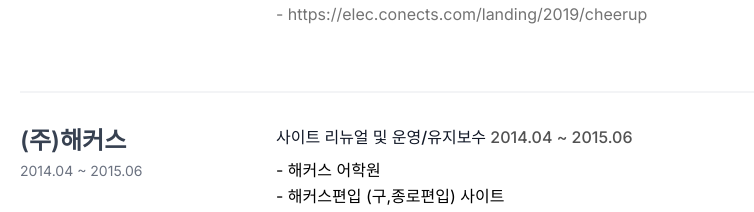
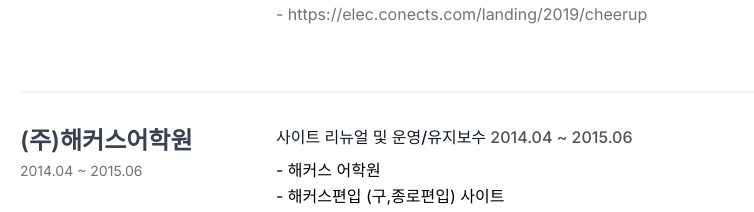
Before and after one commit to 831890/next-me, a Next.js app: page /about in a window 1280 px wide. Shown: the part 2281-2493 px from the top of the page, without its empty margins (0-754 px from the left). Built offline with nearby package versions, Linux system fonts and the light colour scheme.

Commit message:
update: about.js_04

```diff
--- a/src/app/about/page.js
+++ b/src/app/about/page.js
@@ -100,9 +100,8 @@
                 </div>
               </div>
             </div>
-            {/* md:flex-grow */}
           </div>
-
+          {/* //회사 1 */}
           {/* 회사 2 */}
           <div className="py-8 flex flex-wrap md:flex-nowrap">
             {/* 회사 타이틀 */}
@@ -139,7 +138,7 @@
               </div>
             </div>
           </div>
-
+          {/* //회사 2 */}
           {/* 회사 3 */}
           <div className="py-8 flex flex-wrap md:flex-nowrap">
             {/* 회사 타이틀 */}
@@ -253,14 +252,17 @@
               </div>
             </div>
           </div>
+          {/* //회사 3 */}
 
           {/* 회사 4 */}
           <div className="py-8 flex flex-wrap md:flex-nowrap">
             {/* 회사 타이틀 */}
             <div className="md:w-64 md:mb-0 mb-6 flex-shrink-0 flex flex-col">
-              <h2 className="text-2xl font-semibold title-font text-gray-700">(주)해커스</h2>
+              <h2 className="text-2xl font-semibold title-font text-gray-700">(주)해커스어학원</h2>
               <span className="mt-1 text-gray-500 text-sm">2014.04 ~ 2015.06</span>
             </div>
+            {/* 회사 타이틀 */}
+
             {/* 경력 */}
             <div className="md:flex-grow">
               <div className="mb-8">
@@ -303,7 +305,6 @@
               </div>
             </div>
           </div>
-
           {/* 회사 5 */}
           <div className="py-8 flex flex-wrap md:flex-nowrap">
             {/* 회사 타이틀 */}
```
